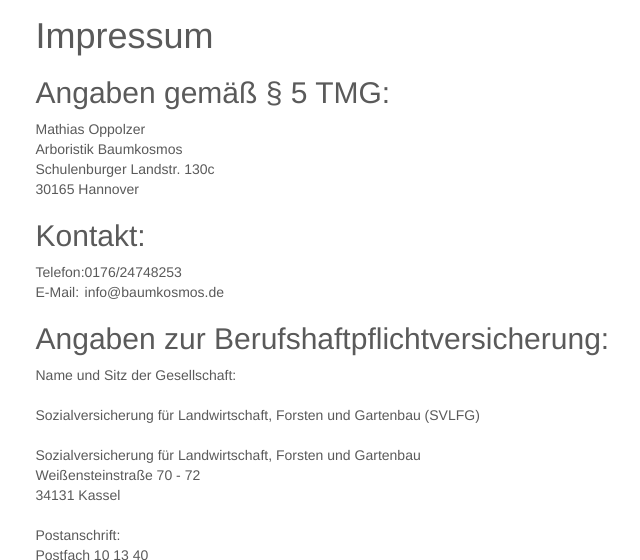
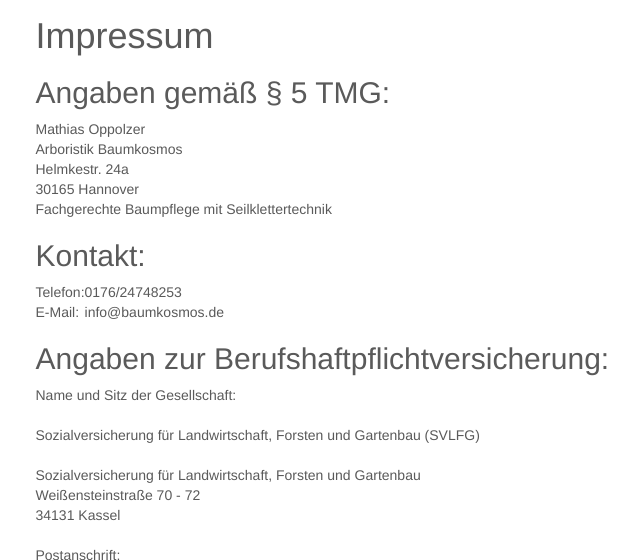
Before and after one commit to Baumkosmos/baumkosmos.github.io, a Jekyll site: the page built from impressum.html, in a window 1280 px wide and 900 px high, cut to the strip 340-900 px from the top of the window. Shown: the whole strip, without its empty margins (132-772 px from the left). Built offline with Jekyll 4.4.1, drawn with Linux system fonts in a browser that asks for light colours.

Commit message:
Update impressum.html

```diff
--- a/impressum.html
+++ b/impressum.html
@@ -11,8 +11,9 @@
 <h2>Angaben gemäß § 5 TMG:</h2>
 <p>Mathias Oppolzer<br />
 Arboristik Baumkosmos<br />
-Schulenburger Landstr. 130c<br />
-30165 Hannover
+Helmkestr. 24a<br />
+30165 Hannover<br />
+Fachgerechte Baumpflege mit Seilklettertechnik
 </p>
 <h2>Kontakt:</h2>
 <table><tr>
```
